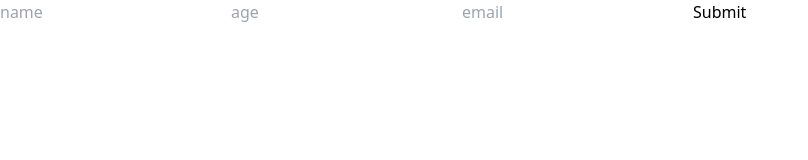
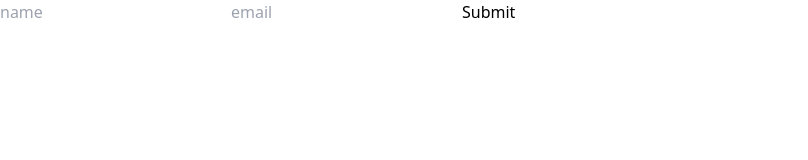
Before and after one commit to DEV-Gitanjali/React-js2, a React (Vite) app in the folder app1/: page / in a window 1280 px wide. Shown: the top 160 px of the page, without its empty margins (0-808 px from the left). Built offline with nearby package versions, Linux system fonts and the light colour scheme.

Commit message:
this code for react hook form handling

```diff
--- a/app1/package.json
+++ b/app1/package.json
@@ -11,7 +11,8 @@
   },
   "dependencies": {
     "react": "^18.2.0",
-    "react-dom": "^18.2.0"
+    "react-dom": "^18.2.0",
+    "react-hook-form": "^7.51.0"
   },
   "devDependencies": {
     "@types/react": "^18.2.56",
--- a/app1/src/App.jsx
+++ b/app1/src/App.jsx
@@ -37,31 +37,85 @@
 
 // export default App;
 
-// form handling
-import React, { useRef } from 'react'
+// form handling using useref
+// import React, { useRef } from 'react'
 
-function App() {
+// function App() {
 
-  const name=useRef(null);
-  const age=useRef(null);
-  const email=useRef(null);
+//   const name=useRef(null);
+//   const age=useRef(null);
+//   const email=useRef(null);
 
-  const handleSubmit = (details) => {
+//   const handleSubmit = (details) => {
 
-    details.preventDefault();
-    console.log(name.current.value, age.current.value , email.current.value)
-  }
+//     details.preventDefault();
+//     console.log(name.current.value, age.current.value , email.current.value)
+//   }
 
 
 
 
+//   return (
+//     <form action="" onSubmit={handleSubmit}>
+//       <input  ref={name} type="text"  placeholder='name'/>
+//       <input  ref={age} type="text"  placeholder='age'/>
+//       <input  ref={email} type="text"  placeholder='email'/>
+//       <input   type="submit"/>
+//     </form>
+//   )
+// }
+
+// export default App
+
+
+// controlled components
+
+
+// import React, { useState } from 'react'
+
+// function App() {
+
+//   const [val, setval] = useState({name:"" , email:""});
+
+//   const handleSubmit =(event) =>{
+//     event.preventDefault();
+//     console.log(val);
+//   }
+//   return (
+//     <div>
+//       <form action="" onSubmit={handleSubmit}>
+//         <input  onChange={(event)=>setval({ ...val,name:event.target.value})} type="text" placeholder='name' />
+//         <input  onChange={(event)=>setval({ ...val ,email:event.target.value})} type="text" placeholder='email' />
+//         <input type="submit"  />
+//       </form>
+
+//     </div>
+//   )
+// }
+
+// export default App
+
+
+// react hook form
+import React from 'react'
+import { useForm } from 'react-hook-form'
+
+function App() {
+
+   const {register , handleSubmit} = useForm();
+
+
+
   return (
-    <form action="" onSubmit={handleSubmit}>
-      <input  ref={name} type="text"  placeholder='name'/>
-      <input  ref={age} type="text"  placeholder='age'/>
-      <input  ref={email} type="text"  placeholder='email'/>
-      <input   type="submit"/>
-    </form>
+    <div>
+      <form action="" onSubmit={handleSubmit(data=>console.log(data))}>
+        <input {...register('name')} type="text" placeholder='name' />
+        <input {...register('email')} type="email" placeholder='email' />
+        <input type="submit"/>
+
+      </form>
+
+    </div>
   )
 }
 
```
Also changed, not shown: 1 other file (tests, documents, lock files or other folders).
